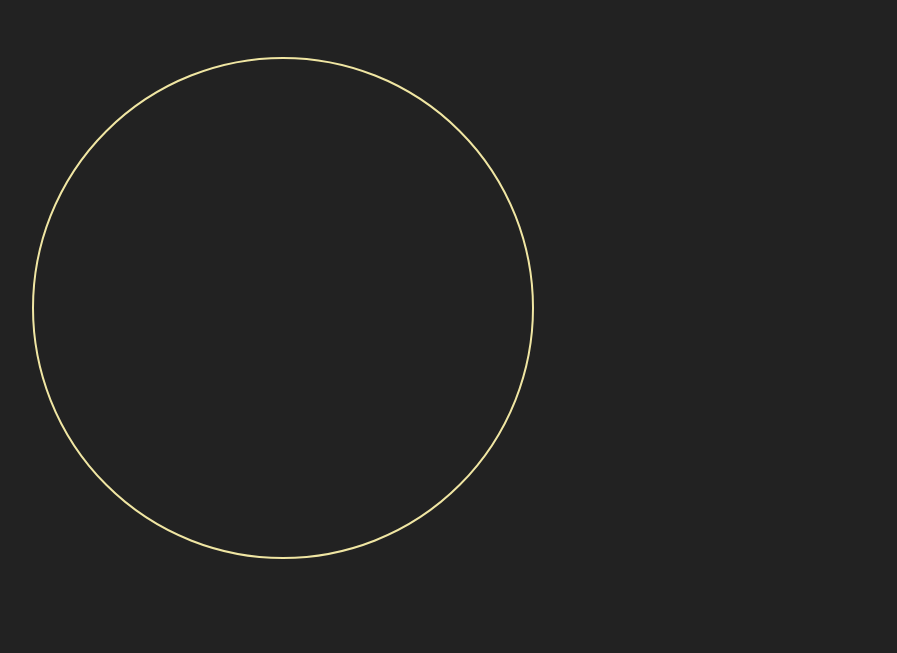
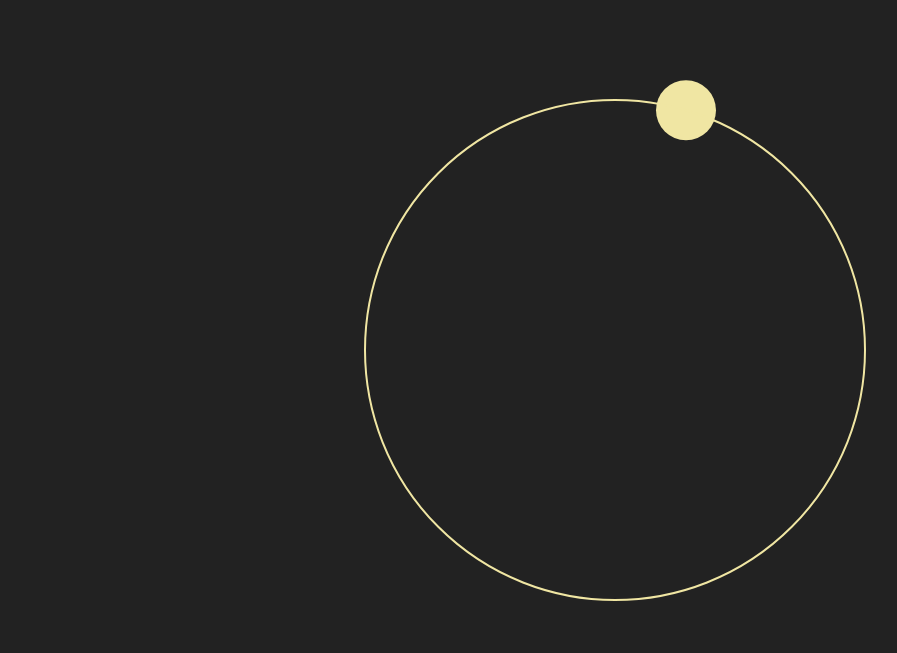
Before and after one commit to dunctk/sundial, a plain HTML site: page index.html in a window 1280 px wide. Shown: the whole page, without its empty margins (25-922 px from the left). Drawn offline with Linux system fonts and the light colour scheme.

Commit message:
set sun position by current time

```diff
--- a/index.html
+++ b/index.html
@@ -13,7 +13,10 @@
 				width: 600,
 				height: 600
 			});
-			var dial_layer = new Kinetic.Layer();
+
+			var Dial = new Object();
+
+			var now = new Date();
 
 			var dial_daytime = new Kinetic.Circle({
 				x: stage.getWidth() / 2,
@@ -22,9 +25,45 @@
 				stroke: '#f0e6a3',
 				strokeWidth: 2
 			});
+			var dial_layer = new Kinetic.Layer();
+			dial_layer.add(dial_daytime);
 
-			dial_layer.add(dial_daytime);
+			var Sun = new Object();
+
+			Sun.getAngle = function(time) {
+				var angle = (((time.getHours() * 60) + time.getMinutes()) * 0.25 ) + 90;
+				return angle;
+			};
+
+			Sun.getX = function() {
+				var angle = Sun.getAngle(now);
+				var x = dial_daytime.getX() + dial_daytime.getRadius()  * Math.cos(angle * (Math.PI / 180));
+				return(x);
+			};
+
+			Sun.getY = function(){
+				var angle = Sun.getAngle(now);
+				var y = dial_daytime.getY() + dial_daytime.getRadius()  * Math.sin(angle * (Math.PI / 180));
+				return y;
+			};
+
+			Sun.draw = function(){
+				var sun_layer = new Kinetic.Layer();
+				var sun_circle = new Kinetic.Circle({
+					x: Sun.getX(),
+					y: Sun.getY(),
+					radius: 30,
+					fill: '#f0e6a3',
+					draggable: false
+				});
+				sun_layer.add(sun_circle);
+				stage.add(sun_layer);
+			};
+
+			Sun.draw();
 			stage.add(dial_layer);
+
+
 		</script>
 	</body>
 </html>
--- a/style.css
+++ b/style.css
@@ -2,7 +2,9 @@ body {
 	background-color: #222;
 }
 
-#primary{
+#container {
 	margin: 0 auto;
-	display: block;
+	width: 600px;
+	height: 600px;
+	margin-top: 50px;
 }
```
Also changed, not shown: script.js (deleted, +0 -52 lines).
